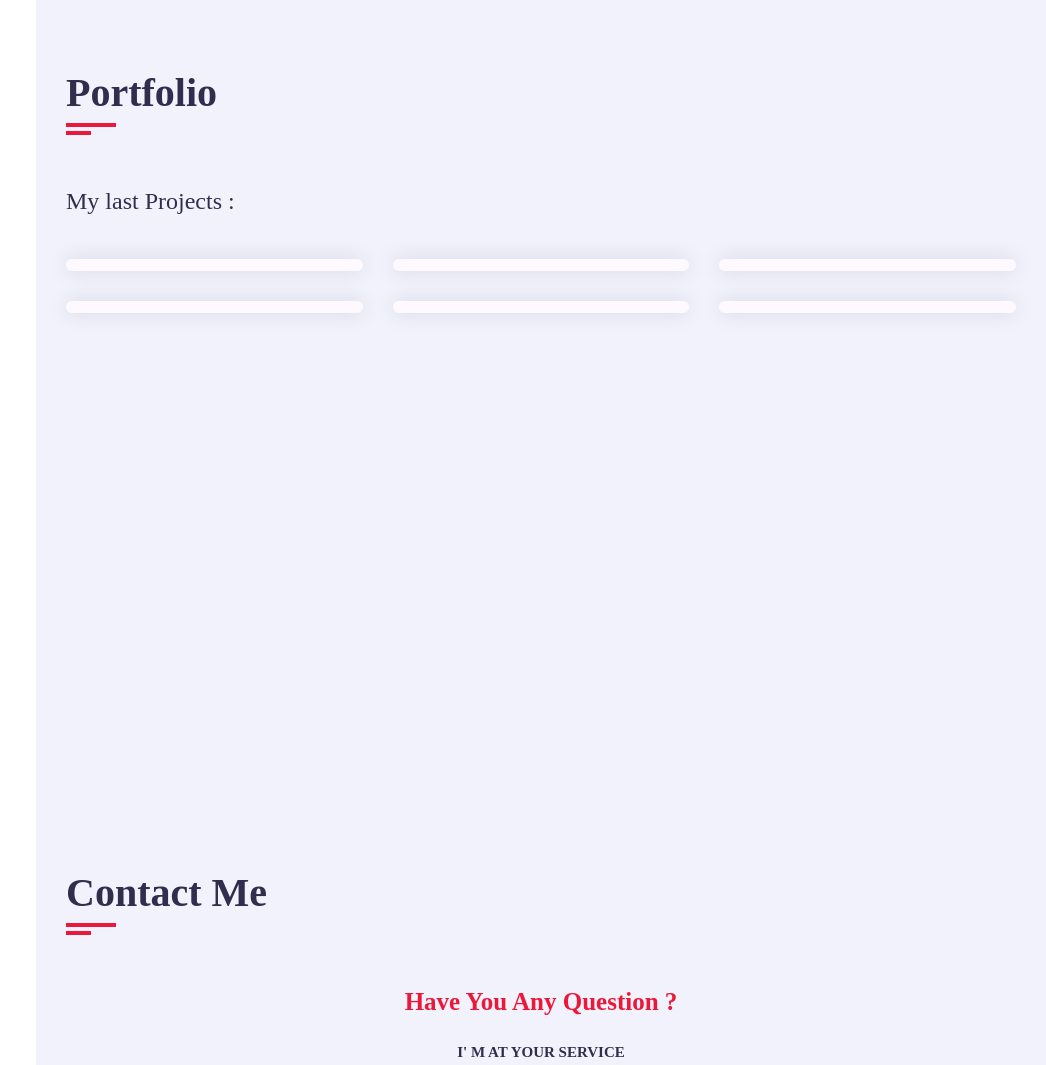
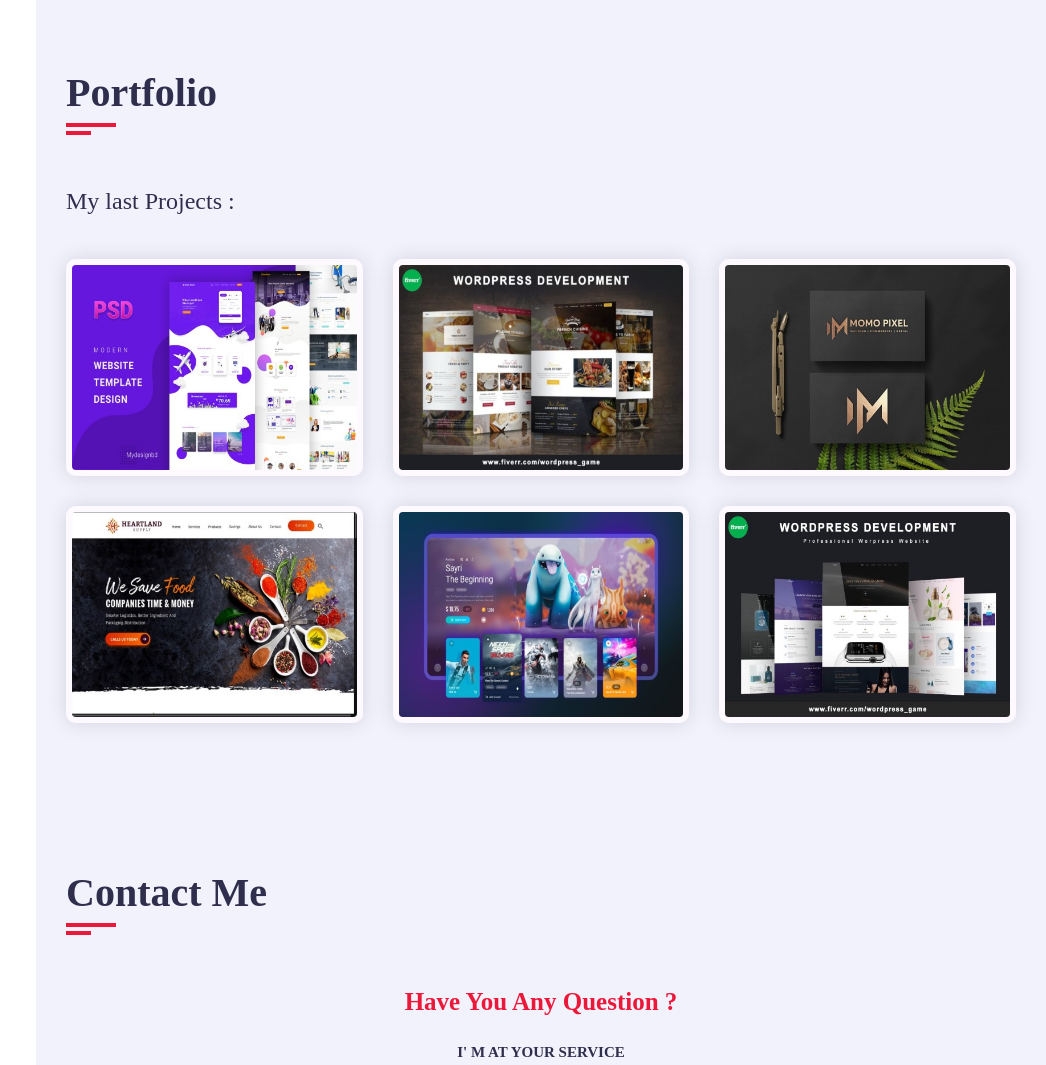
Before and after one commit to Johnmichael100803/johnmichael, a plain HTML site: page index.html in a window 1280 px wide. Shown: the part 3059-4124 px from the top of the page, without its empty margins (234-1280 px from the left). Drawn offline with nearby package versions, Linux system fonts and the light colour scheme; a web font is replaced by a local one.

Commit message:
Update index.html

```diff
--- a/index.html
+++ b/index.html
@@ -348,7 +348,7 @@
             <div class="portfolio-item padd-15">
                 <div class="portfolio-item-inner shadow-dark">
                     <div class="portfolio-img">
-                        <img src="images/images/portfolio/portfolio-1.jpg" alt="">
+                        <img src="portfolio-1.jpg" alt="">
                     </div>
                 </div>
             </div>
@@ -357,7 +357,7 @@
               <div class="portfolio-item padd-15">
                 <div class="portfolio-item-inner shadow-dark">
                     <div class="portfolio-img">
-                        <img src="images/images/portfolio/portfolio-2.jpg" alt="">
+                        <img src="portfolio-2.jpg" alt="">
                     </div>
                 </div>
             </div>
@@ -366,7 +366,7 @@
               <div class="portfolio-item padd-15">
                 <div class="portfolio-item-inner shadow-dark">
                     <div class="portfolio-img">
-                        <img src="images/images/portfolio/portfolio-3.jpg" alt="">
+                        <img src="portfolio-3.jpg" alt="">
                     </div>
                 </div>
             </div>
@@ -375,7 +375,7 @@
               <div class="portfolio-item padd-15">
                 <div class="portfolio-item-inner shadow-dark">
                     <div class="portfolio-img">
-                        <img src="images/images/portfolio/portfolio-4.jpg" alt="">
+                        <img src="portfolio-4.jpg" alt="">
                     </div>
                 </div>
             </div>
@@ -384,7 +384,7 @@
               <div class="portfolio-item padd-15">
                 <div class="portfolio-item-inner shadow-dark">
                     <div class="portfolio-img">
-                        <img src="images/images/portfolio/portfolio-5.jpg" alt="">
+                        <img src="portfolio-5.jpg" alt="">
                     </div>
                 </div>
             </div>
@@ -393,7 +393,7 @@
               <div class="portfolio-item padd-15">
                 <div class="portfolio-item-inner shadow-dark">
                     <div class="portfolio-img">
-                        <img src="images/images/portfolio/portfolio-6.jpg" alt="">
+                        <img src="portfolio-6.jpg" alt="">
                     </div>
                 </div>
             </div>
```
